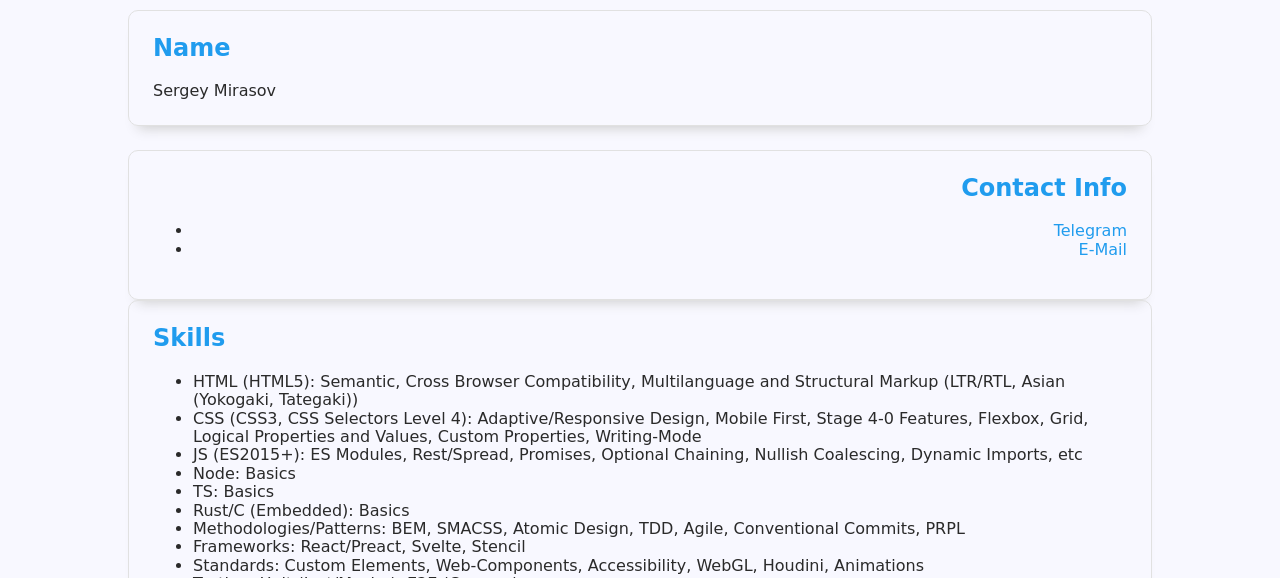
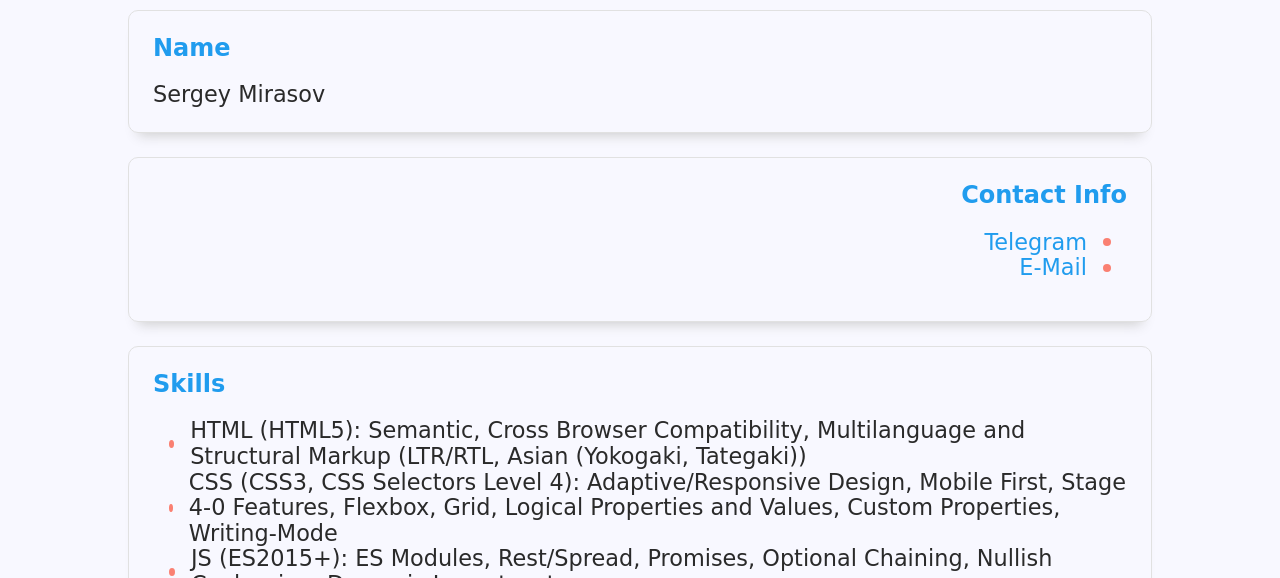
Before and after one commit to newbornfrontender/rsschool-cv, a website with bundled scripts: page index.html in a window 1280 px wide. Shown: the part 222-800 px from the top of the page. Built offline with nearby package versions, Linux system fonts and the light colour scheme; a web font is replaced by a local one.

Commit message:
feat: style base elements

```diff
--- a/index.css
+++ b/index.css
@@ -75,6 +75,32 @@ h1 {
   text-shadow: 1px 1px transparent, 2px 2px #c0c0c0;
 }
 
+p,
+li {
+  font-size: 1.4rem;
+  line-height: 1.6rem;
+}
+
+ul {
+  padding-inline-start: 1rem;
+  list-style: none;
+}
+
+li {
+  display: flex;
+  align-items: center;
+}
+
+li::before {
+  content: '';
+  display: block;
+  inline-size: 0.5rem;
+  block-size: 0.5rem;
+  margin-inline-end: 1rem;
+  background-color: var(--red);
+  border-radius: 50%;
+}
+
 footer {
   margin-block-start: auto;
   color: var(--white);
@@ -127,13 +153,13 @@ footer .wrapper {
 
 /* custom elements styles */
 
-titled-section:nth-child(2n) {
+titled-section:not(:last-child) {
   margin-block-end: var(--indent);
 }
 
 titled-section:nth-child(2n + 1)::part(title),
 titled-section:nth-child(2n + 1)::part(content) {
-  text-align: right;
+  direction: rtl;
 }
 
 /* media queries */
```
